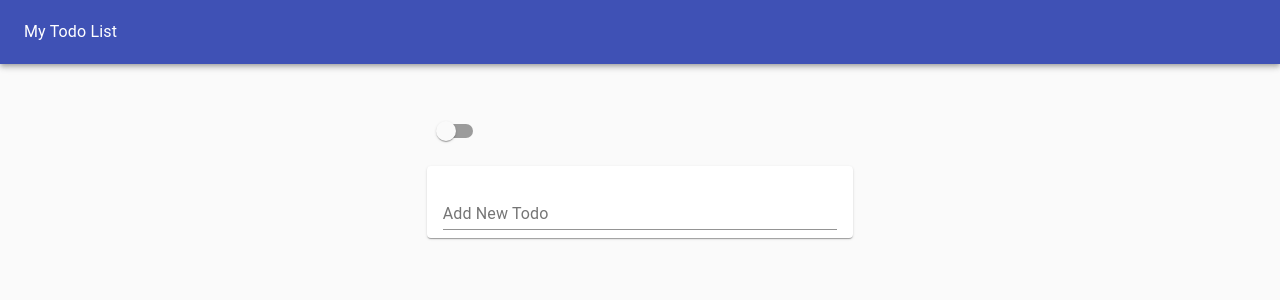
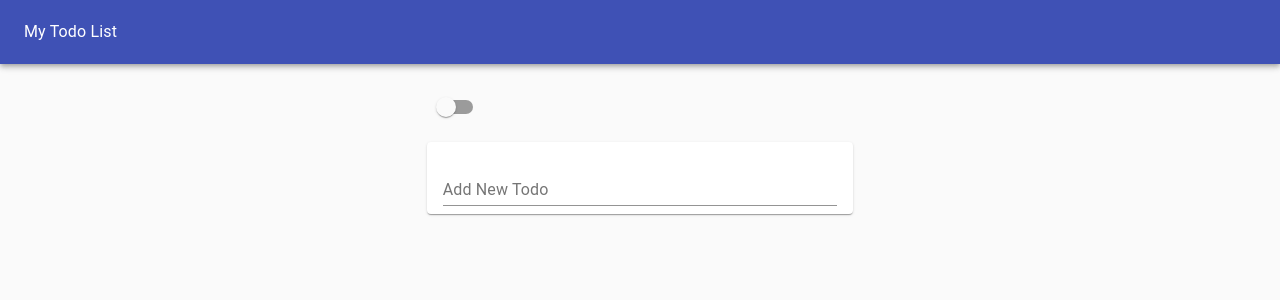
Before and after one commit to segevitsky/React-Todo-List-, a React (Create React App) app: page / in a window 1280 px wide. Shown: the top 300 px of the page. Built offline with nearby package versions, Linux system fonts and the light colour scheme.

Commit message:
removed comments from repository => starting to work on context and b-dnd

```diff
--- a/src/components/EditTodoForm.js
+++ b/src/components/EditTodoForm.js
@@ -13,14 +13,16 @@
         reset();
         toggleEditForm();
       }}
-      style = {{marginLeft: '1rem', width: '50%'}}
+      style={{ marginLeft: "1rem", width: "50%" }}
     >
       <TextField
+        height="100%"
         margin="normal"
         value={value}
         onChange={handleChange}
         fullWidth
         autoFocus
+        // multiline
       />
     </form>
   );
--- a/src/components/TodoApp.js
+++ b/src/components/TodoApp.js
@@ -42,9 +42,10 @@
           <Typography color="inherit">My Todo List</Typography>
         </Toolbar>
       </AppBar>
-      <Grid container justify="center" style={{ marginTop: "3rem" }}>
+      <Grid container justify="center" style={{ marginTop: "1.5rem" }}>
         <Grid item xs={11} md={8} lg={4}>
           <Switch
+            edge='end'
             checked={checked.checkedA}
             onChange={(handleChange("checkedA"))}
             value="checkedA"
```
Also changed, not shown: src/hooks/useLocalStorageState.js (+4 -3 lines), src/components/Todo.css (line endings or trailing spaces), 1 other file (tests, documents, lock files or other folders).
